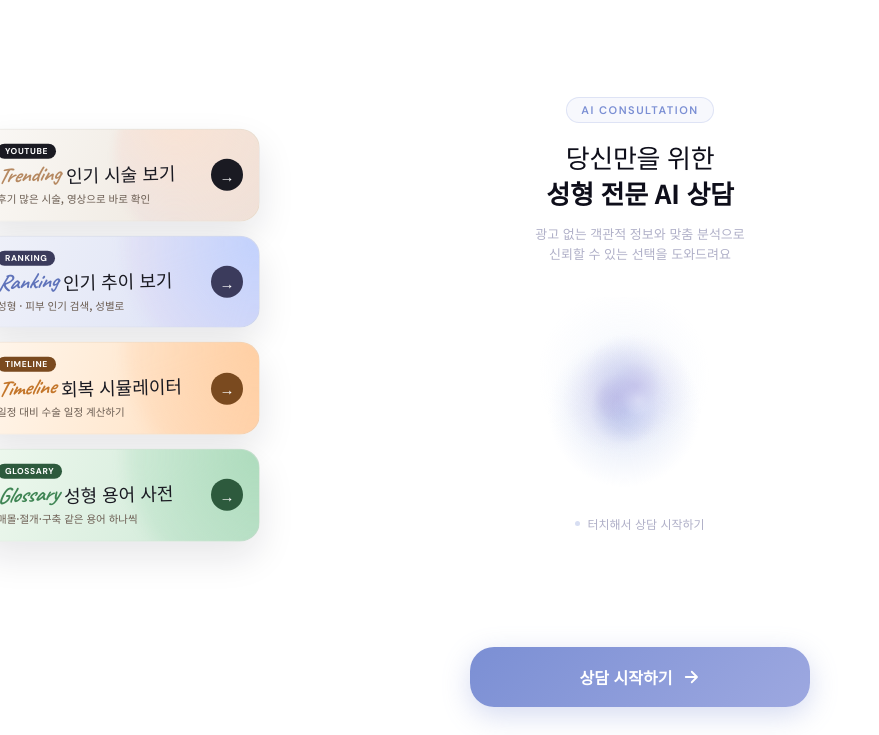
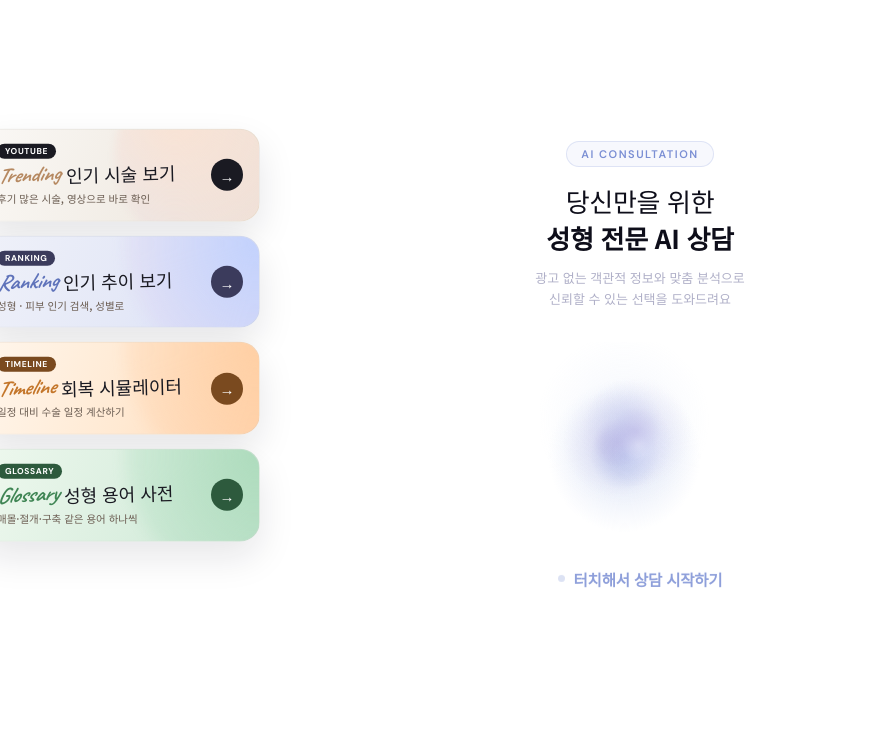
Before and after one commit to DongGeun-96/ai-, a website: page index.html in a window 1280 px wide. Shown: the part 65-800 px from the top of the page, without its empty margins (0-879 px from the left). Drawn offline with Linux system fonts and the light colour scheme.

Commit message:
style(landing): 시작 버튼 제거, orb 아래 힌트 문구를 메인 CTA로 강조
- 하단 start-btn 삭제 (orb 자체가 인터랙티브하므로 중복)
- .orb-hint 크기·색·두께·애니메이션 업그레이드
  (15.5px / 600 / accent 색 / breath 애니메이션)

```diff
--- a/index.html
+++ b/index.html
@@ -57,8 +57,9 @@
     .orb-area{display:flex;flex-direction:column;align-items:center;opacity:0;animation:fadeUp .8s .25s forwards}
     .orb-wrap{width:200px;height:200px;cursor:pointer}
     #orbCanvas{width:100%;height:100%;display:block}
-    .orb-hint{margin-top:18px;font-size:12px;color:var(--text-3);display:flex;align-items:center;gap:7px}
-    .orb-hint-dot{width:5px;height:5px;border-radius:50%;background:var(--accent);animation:pulse 2.5s ease-in-out infinite}
+    .orb-hint{margin-top:26px;font-size:15.5px;font-weight:600;color:var(--accent);display:flex;align-items:center;gap:9px;letter-spacing:-0.2px;animation:hintBreath 2.4s ease-in-out infinite}
+    .orb-hint-dot{width:7px;height:7px;border-radius:50%;background:var(--accent);animation:pulse 2.5s ease-in-out infinite;box-shadow:0 0 0 0 rgba(123,143,212,0.4)}
+    @keyframes hintBreath{0%,100%{opacity:0.85;transform:translateY(0)}50%{opacity:1;transform:translateY(-2px)}}
     @keyframes pulse{0%,100%{opacity:.3;transform:scale(1)}50%{opacity:1;transform:scale(1.3)}}
 
     .input-bar{flex-shrink:0;padding:14px 24px;padding-bottom:calc(16px + var(--safe-bottom))}
@@ -400,12 +401,6 @@
         <div class="orb-hint"><div class="orb-hint-dot"></div>터치해서 상담 시작하기</div>
       </div>
     </div>
-    <div class="start-bar">
-      <button class="start-btn" id="startBtn">
-        <span>상담 시작하기</span>
-        <svg viewBox="0 0 24 24"><path d="M5 12h14M13 5l7 7-7 7"/></svg>
-      </button>
-    </div>
   </div>
 
 
```
